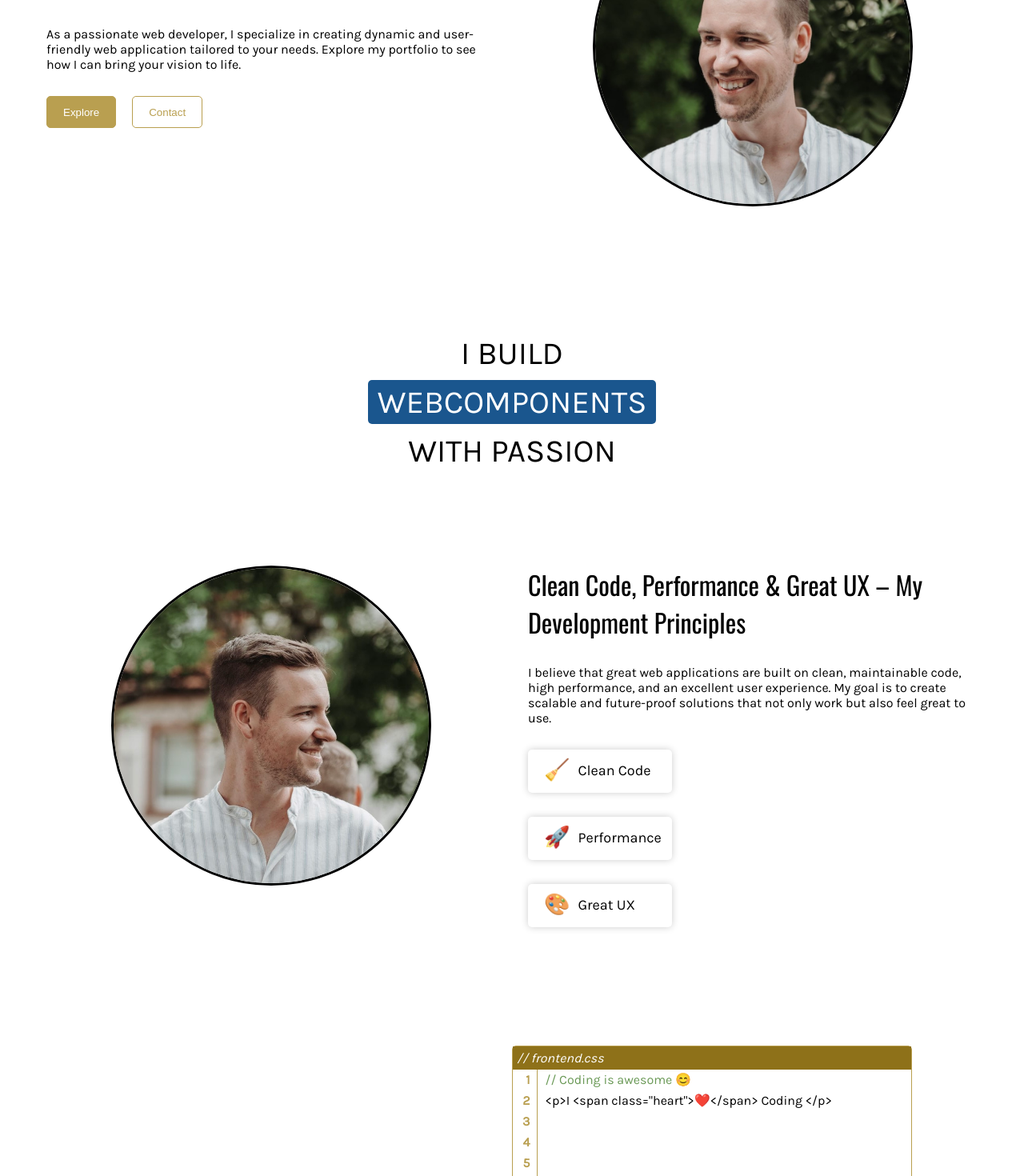
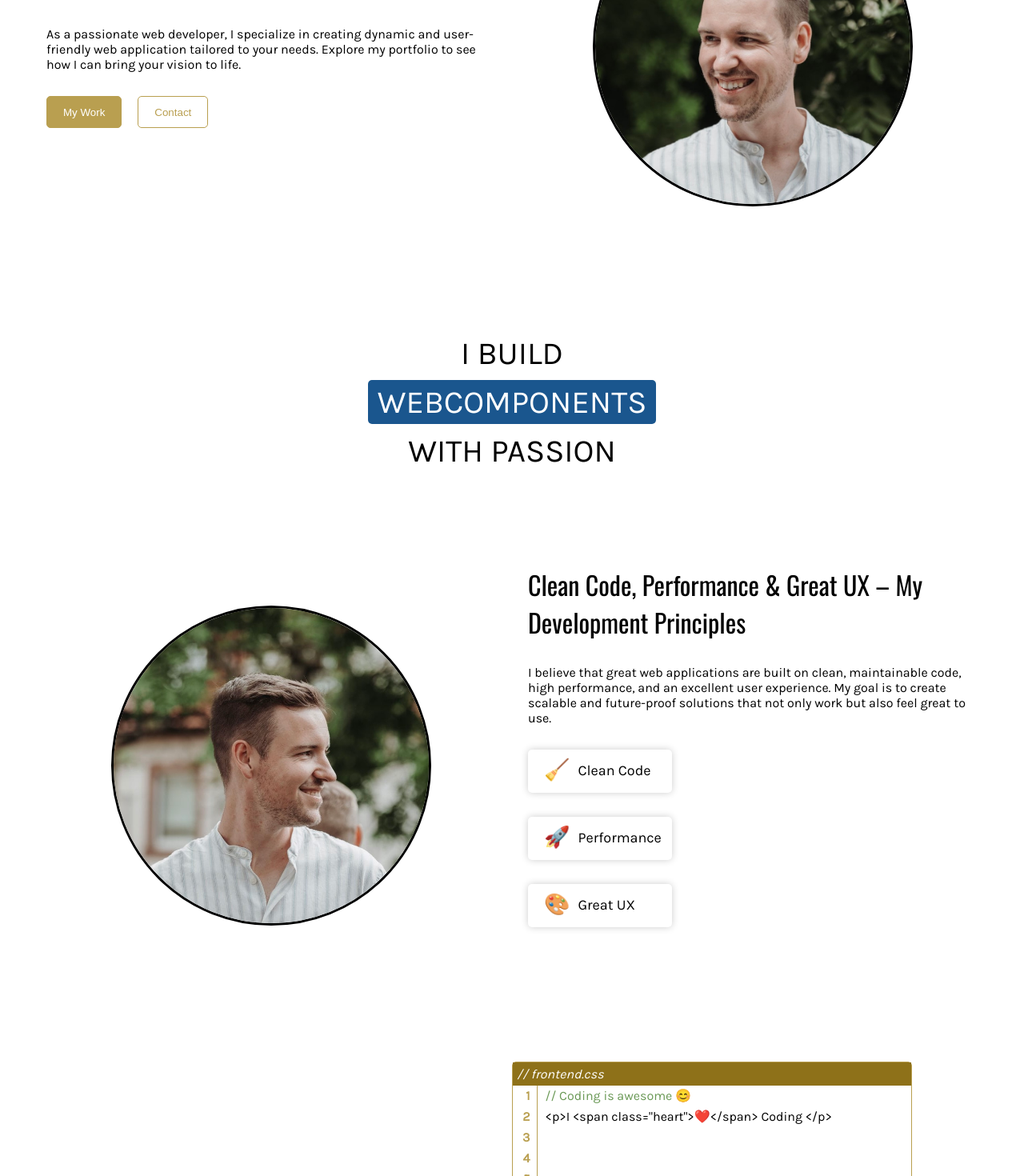
Before and after one commit to JuScDev/jusc-dev-portfolio, an Angular app: page / in a window 1280 px wide. Shown: the part 420-1890 px from the top of the page at 80% size. Built offline with nearby package versions, Linux system fonts and the light colour scheme.

Commit message:
box shadows

```diff
--- a/src/app/components/two-column-layout/two-column-layout.component.scss
+++ b/src/app/components/two-column-layout/two-column-layout.component.scss
@@ -12,7 +12,6 @@
     display: flex;
     justify-content: center;
     align-items: center;
-    overflow: hidden;
     text-align: center;
 
     &.img-column {
@@ -24,15 +23,25 @@
     }
 
     .image-wrapper {
-      overflow: hidden;
       max-width: 400px;
       max-height: 400px;
+      margin: 50px;
+      transition: transform 0.3s ease-out;
 
       img {
         width: 100%;
         height: 100%;
         border-radius: 50%;
         border: 3px solid var(--global-text);
+        transition: box-shadow 0.3s ease-out;
+      }
+
+      &:hover {
+        transform: scale(1.1);
+
+        img {
+          box-shadow: var(--box-shadow-image-hover);
+        }
       }
     }
   }
--- a/src/app/pages/home/home.component.html
+++ b/src/app/pages/home/home.component.html
@@ -17,7 +17,7 @@
       to see how I can bring your vision to life.
     </p>
     <div class="call-to-action">
-      <app-button text="Explore"></app-button>
+      <app-button text="My Work"></app-button>
       <app-button text="Contact" [variant]="'secondary'"></app-button>
     </div>
   </div>
--- a/src/app/ui-elements/icon-box-popover/icon-box-popover.component.scss
+++ b/src/app/ui-elements/icon-box-popover/icon-box-popover.component.scss
@@ -12,13 +12,18 @@
     border-radius: 5px;
     padding: 10px 20px;
     width: 180px;
-    transition: width ease-out 0.3s 0.3s, height ease-out 0.3s;
+    transition: width ease-out 0.3s 0.3s, height ease-out 0.3s,
+      box-shadow ease-out 0.3s;
     overflow: hidden;
 
     display: flex;
     flex-direction: column;
     gap: 20px;
     cursor: pointer;
+
+    &:hover {
+      box-shadow: var(--box-shadow-hover);
+    }
 
     .headline {
       display: flex;
--- a/src/app/ui-elements/skill-bubble/skill-bubble.component.scss
+++ b/src/app/ui-elements/skill-bubble/skill-bubble.component.scss
@@ -43,7 +43,7 @@
 
       &:hover {
         transform: scale(1.5);
-        box-shadow: 0px 10px 20px rgba(0, 0, 0, 0.3);
+        box-shadow: var(--box-shadow-hover);
       }
     }
   }
--- a/src/styles.scss
+++ b/src/styles.scss
@@ -10,6 +10,8 @@
 
   --primary-hover: #8e7119;
   --box-shadow: 0 0 10px rgba(0, 0, 0, 0.2);
+  --box-shadow-hover: 0px 0 20px rgba(0, 0, 0, 0.3);
+  --box-shadow-image-hover: 0px 0 20px 15px rgba(0, 0, 0, 0.3);
 }
 
 [data-theme="dark"] {
@@ -21,6 +23,7 @@
 
   --primary-hover: #b99f50;
   --box-shadow: 0 0 10px rgba(255, 255, 255, 1);
+  --box-shadow-image-hover: 0px 0 20px 15px rgba(255, 255, 255, 1);
 }
 
 /* Reset styles for typography elements */
```
Also changed, not shown: src/assets/images/stack.svg.
